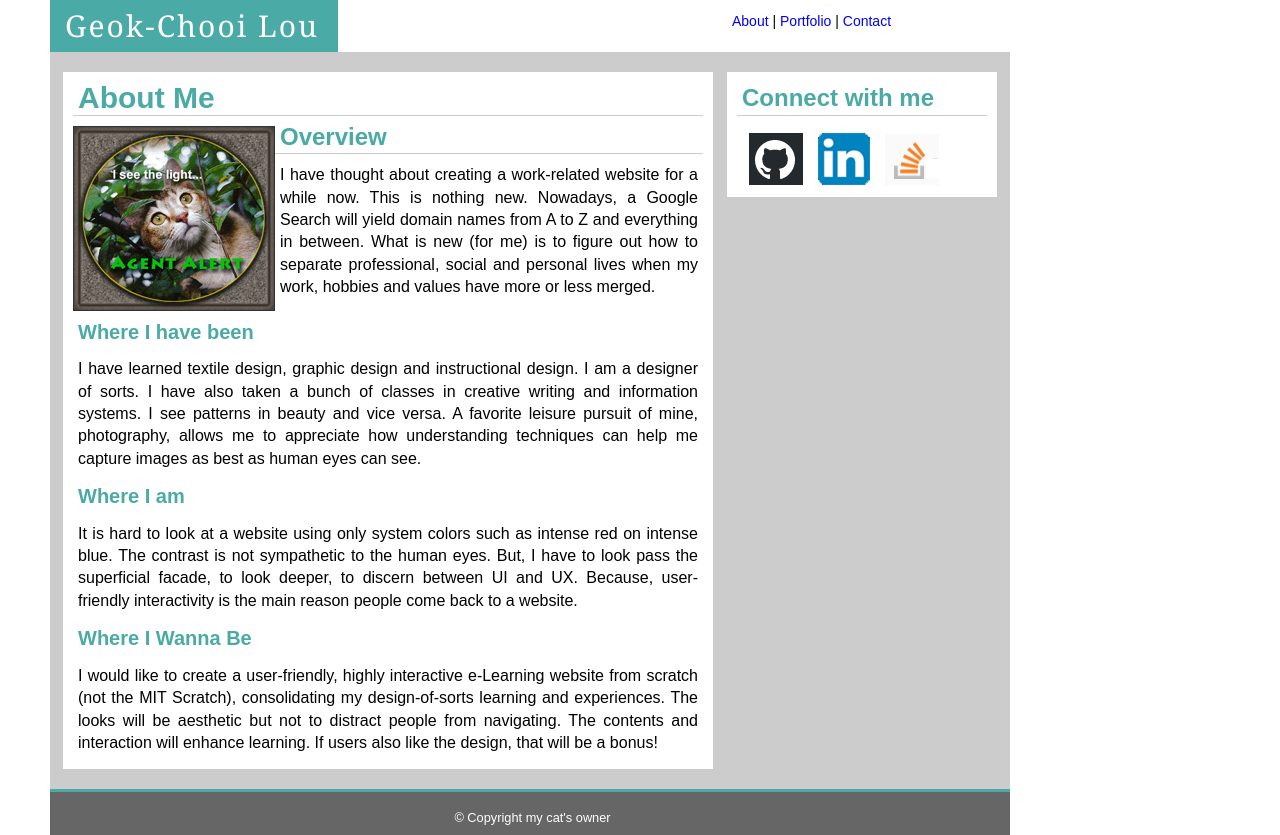
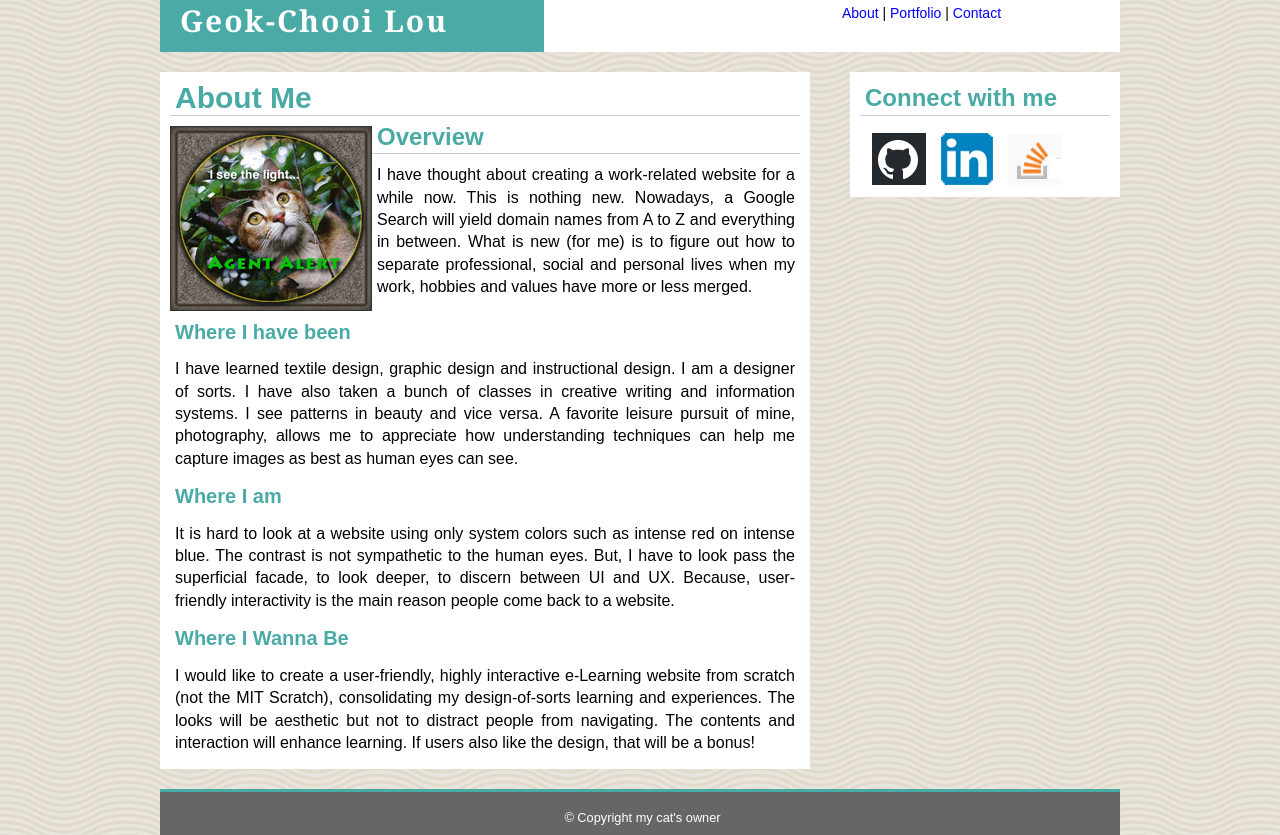
Before and after one commit to geoklou/Basic-Portfolio, a plain HTML site: page index.html in a window 1280 px wide. Drawn offline with Linux system fonts and the light colour scheme.

Commit message:
changed: style,all 3 html pages

```diff
--- a/assets/css/style.css
+++ b/assets/css/style.css
@@ -6,29 +6,33 @@ body {
 	margin-left: 50px;
 	margin-right: 50px;
 	top:0;
+	margin:0 auto;
 	width:960px;
 	font-family: 'Arial', 'Helvetica Neue', Helvetica, sans-serif;
 	font-size: 16px;
 	line-height:140%;
 	font-color:#777777;
 	text-align: justify;
+	background-image: url("../images/wov.png");
 }
 
 #heading {
-	width:30%;
+	width:40%;
 	font-family: 'Georgia', Times, Times New Roman, serif;
 	font-size:30px;
+	font-weight: bold;
+	line-height: 140%
+	margin:20px 20px 20px 20px;
+	padding:10px 20px 20px 20px;
 	letter-spacing: 2px;
 	color:white;
-	margin:0px 0px 0px 0px;
-	padding:15px;
 	background-color:#4aaaa5;
 	float:left;
 }
 
 nav{
 	font-size: 14px;
- 	padding:10px;
+ 	padding:2px 10px 10px 10px;
  	width: 30%;
 	float:right;
 }
@@ -41,7 +45,7 @@ nav{
 	position:relative;
 	float:left;
 	padding:5px;
-	margin:20px 5px 20px 13px;
+	margin:20px 5px 20px 0px;
 }
 
 #side-bar{
@@ -50,7 +54,7 @@ nav{
 	border-width:1px;
 	border-color: #dddddd;
 	padding:5px;
-	margin:20px 13px 20px 5px;
+	margin:20px 0px 20px 5px;
 	position:relative;
 	float:right;
 }
@@ -67,13 +71,12 @@ nav{
 
 .group {
   	clear: both;
-  	background-color:#cccccc;
+  	background-color:white;
   	position:relative;
 	border-width:1px;
 	border-color:black;
 	top:0px;
 	padding:10x;
-  	*zoom: 1;
 }
 
 /*typo*/
--- a/index.html
+++ b/index.html
@@ -12,11 +12,11 @@
 
 <body>
 <!-- header-->
+<div class="group">
 <div id="heading" class="indent-100">Geok-Chooi Lou</div>
 <nav><a href="index.html">About</a>  |  <a href="portfolio.html">Portfolio</a>  |  <a href="contact.html">Contact</a></nav>
-
+</div>
 <!--content-->
-<div class="group">
 <section id="main"><!--beginning left section -->
 <h1>About Me</h1>
 <img src="assets/images/cat_sml.png" alt="my agent" class="img">
@@ -42,8 +42,6 @@
 	</p>
 </section> <!--end right section -->
 
-</div><!--group ends-->
-
 <footer>&copy; Copyright my cat's owner</footer>
 
 </body>
```
Also changed, not shown: contact.html (+2 -4 lines), portfolio.html (+2 -4 lines).
